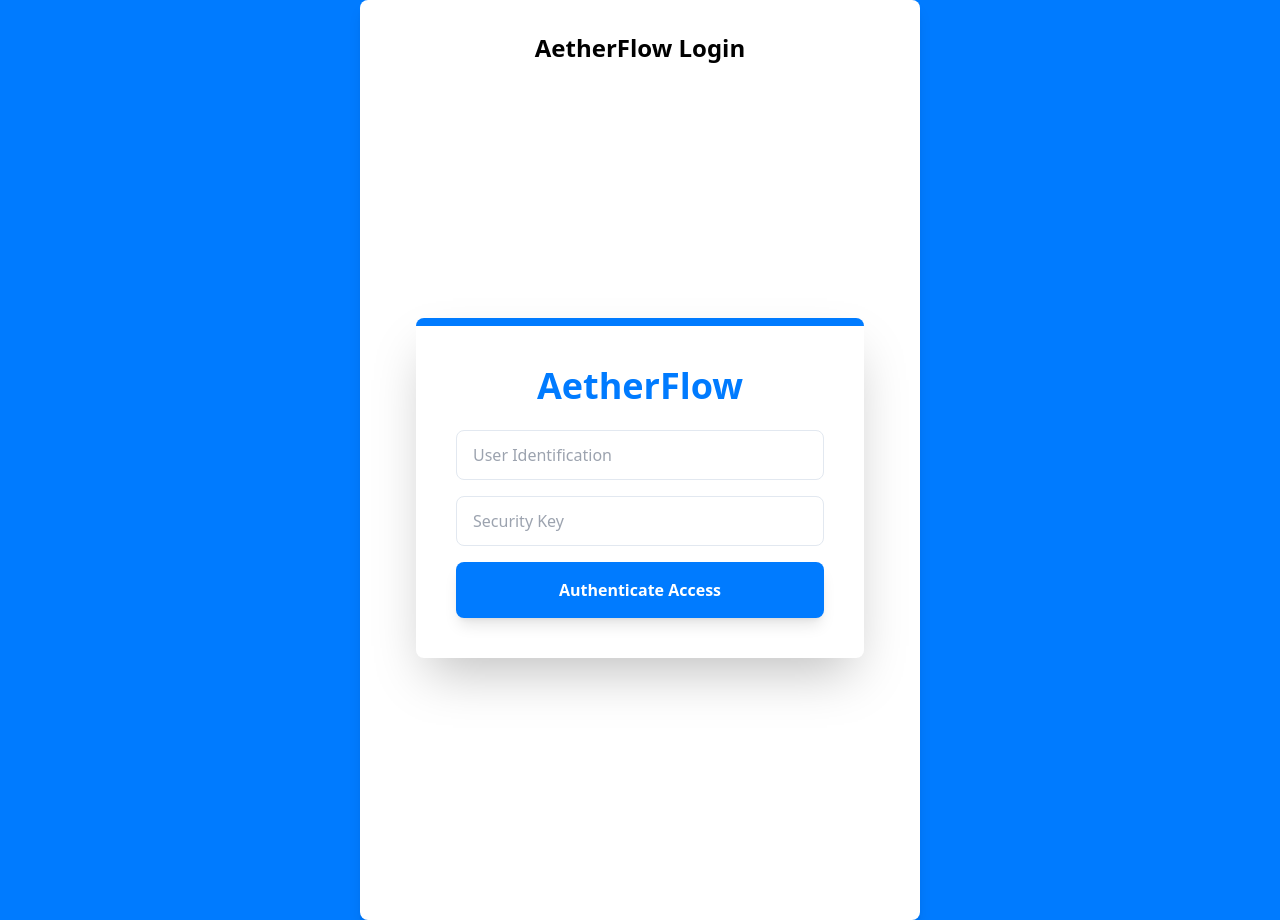
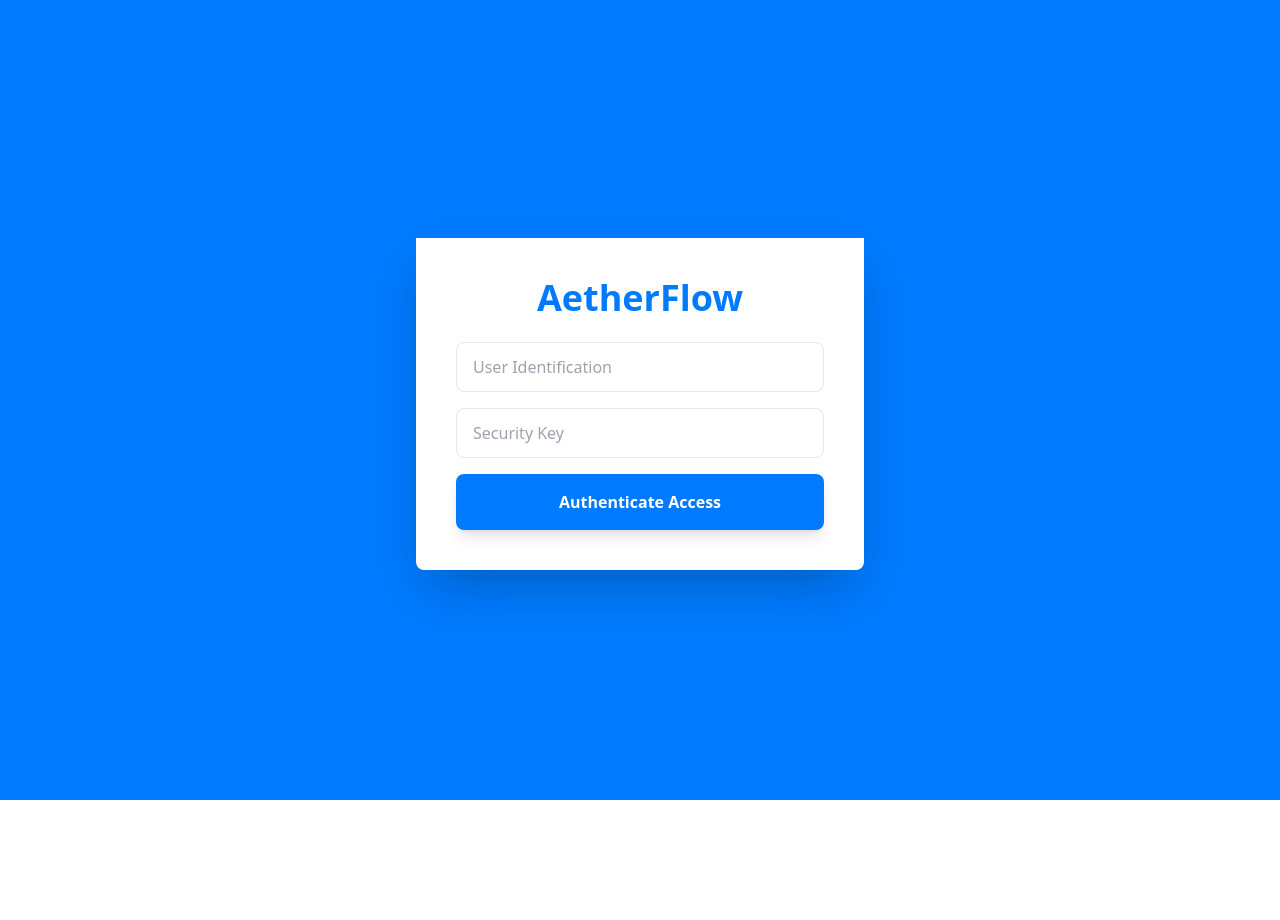
Before and after one commit to DizzyWizzy88/AetherFlow, a React (Vite) app: page / in a window 1280 px wide. After the commit the page ends 800 px from the top, so only its background shows below. Built offline with nearby package versions, Linux system fonts and the light colour scheme.

Commit message:
Build: Finalized Sprint 1 UI, resolved component doubling, and verified deployment stability

```diff
--- a/src/App.jsx
+++ b/src/App.jsx
@@ -1,18 +1,12 @@
 import React from 'react';
-// Make sure you are importing your login component!
 import Login from './components/Login';
 
 function App() {
   return (
-    // The background color for AetherFlow
+    // This keeps the Aether Blue background and centers the login box
     <div className="min-h-screen bg-[#007BFF] flex items-center justify-center">
-      <div className="bg-white p-8 rounded-[8px] shadow-lg">
-        <h1 className="text-2xl font-bold mb-6 text-center">AetherFlow Login</h1>
-
-        {/* THIS is where your buttons and inputs live */}
+        {/* We removed the extra H1 and div here to prevent doubling up */}
         <Login />
-
-      </div>
     </div>
   );
 }
```
